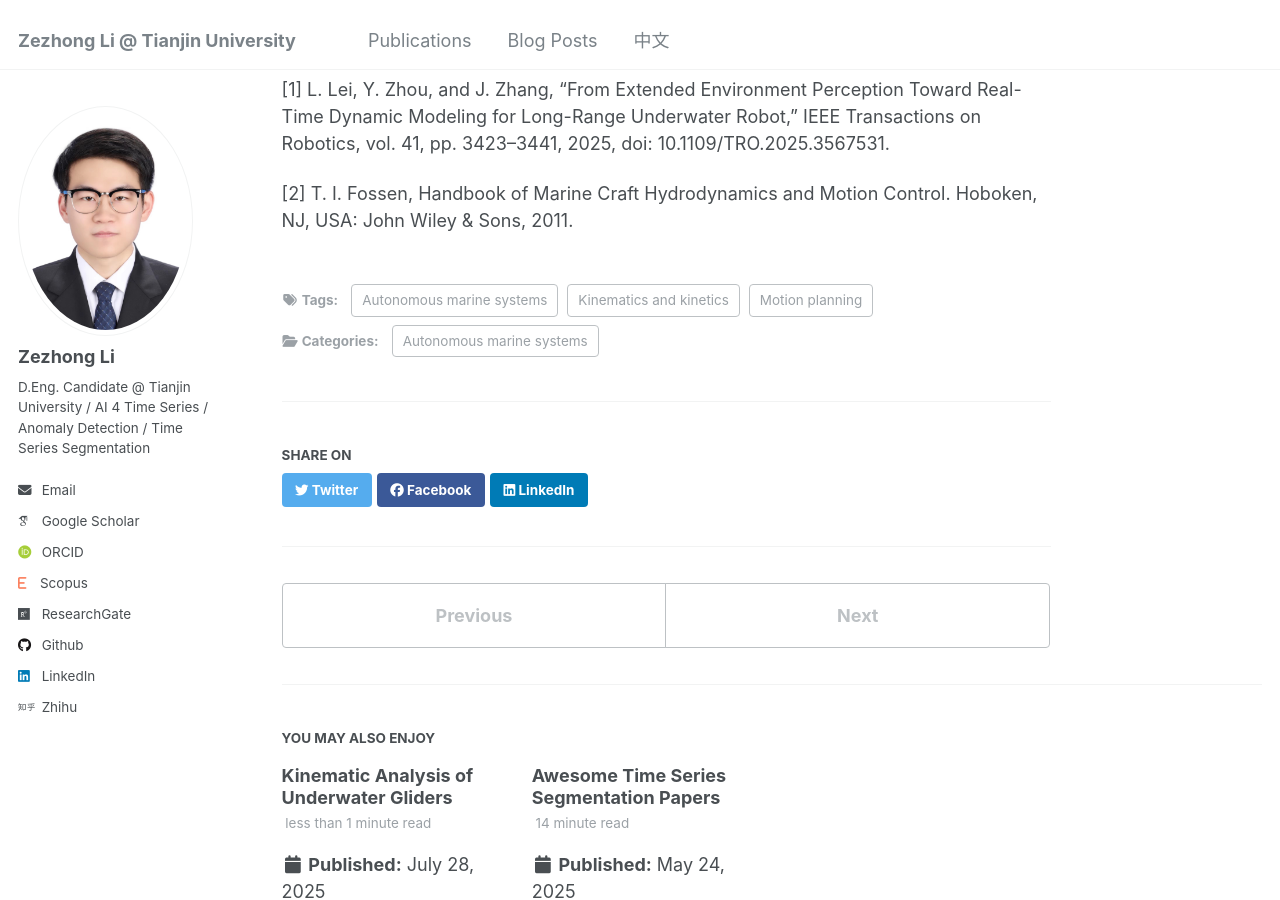
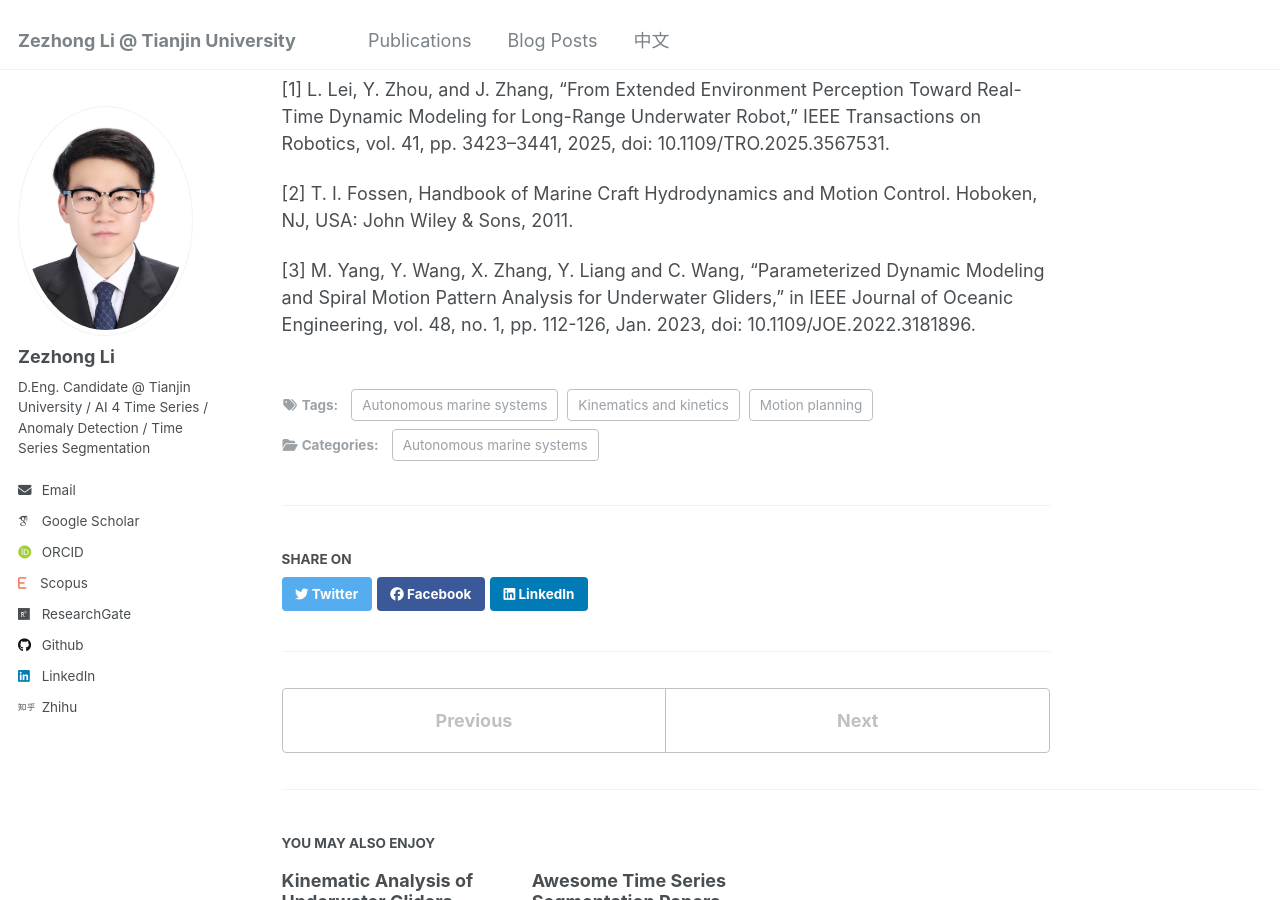
Before and after one commit to lzz19980125/lzz19980125.github.io, a Jekyll site: the page built from _posts/2025-7-20-Introduction to Underwater Glider.md, in a window 1280 px wide and 900 px high, scrolled down 8633 px. Built offline with Jekyll 4.4.1, drawn with Linux system fonts in a browser that asks for light colours; some web fonts are replaced.

Commit message:
Update 2025-7-20-Introduction to Underwater Glider.md

```diff
--- a/_posts/2025-7-20-Introduction to Underwater Glider.md
+++ b/_posts/2025-7-20-Introduction to Underwater Glider.md
@@ -154,3 +154,5 @@ This is a critical **fail-safe mechanism** designed to ensure the vehicle can be
 [1] L. Lei, Y. Zhou, and J. Zhang, “From Extended Environment Perception Toward Real-Time Dynamic Modeling for Long-Range Underwater Robot,” IEEE Transactions on Robotics, vol. 41, pp. 3423–3441, 2025, doi: 10.1109/TRO.2025.3567531.
 
 [2] T. I. Fossen, Handbook of Marine Craft Hydrodynamics and Motion Control. Hoboken, NJ, USA: John Wiley & Sons, 2011.
+
+[3] M. Yang, Y. Wang, X. Zhang, Y. Liang and C. Wang, "Parameterized Dynamic Modeling and Spiral Motion Pattern Analysis for Underwater Gliders," in IEEE Journal of Oceanic Engineering, vol. 48, no. 1, pp. 112-126, Jan. 2023, doi: 10.1109/JOE.2022.3181896.
```
